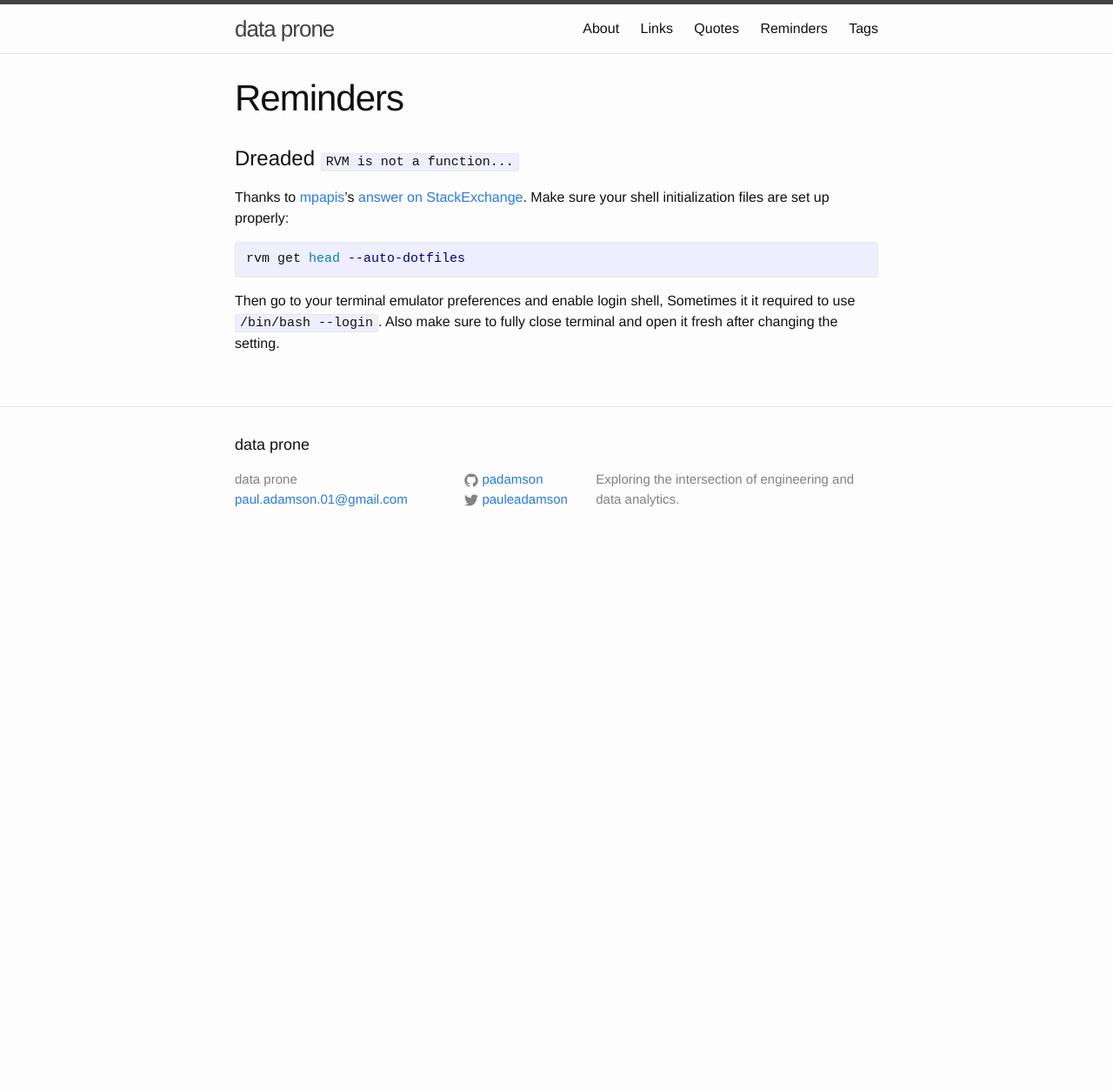
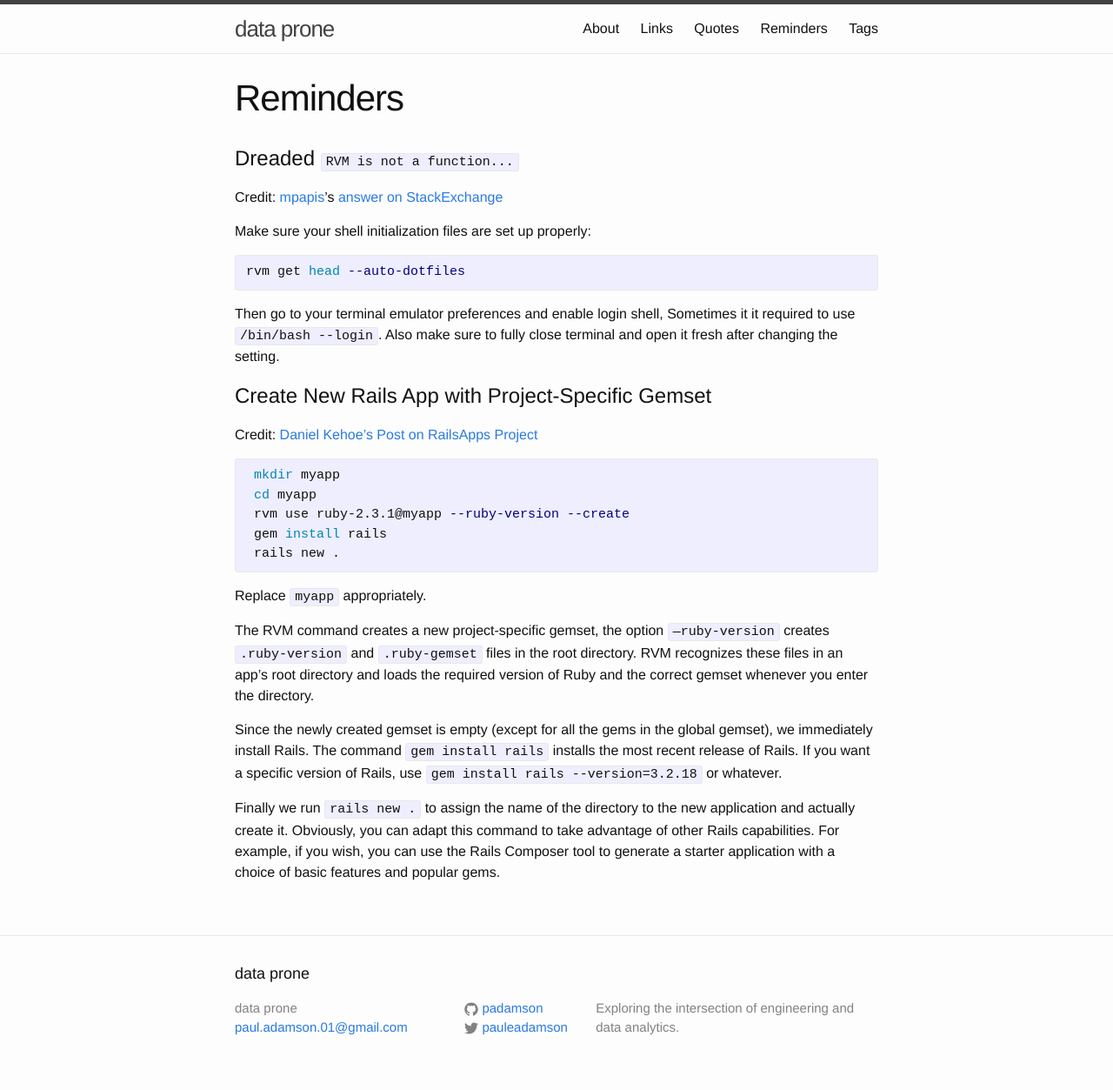
Before and after one commit to padamson/padamson.github.io, a Jekyll site: the page built from reminders.md, in a window 1280 px wide. Shown: the whole page at 87% size. Built offline with Jekyll 4.4.1, drawn with Linux system fonts in a browser that asks for light colours; before the commit the page ends 900 px from its top, so only the background shows below that.

Commit message:
Adds reminder on creating a new Rails app with custom gemset

```diff
--- a/reminders.md
+++ b/reminders.md
@@ -8,8 +8,9 @@ permalink: /reminders/
 
 # Dreaded `RVM is not a function...`
 
-Thanks to [mpapis](http://stackoverflow.com/users/497756/mpapis)'s
-[answer on StackExchange](http://stackoverflow.com/a/14289460/4257137).
+Credit: [mpapis](http://stackoverflow.com/users/497756/mpapis)'s
+[answer on StackExchange](http://stackoverflow.com/a/14289460/4257137)
+
 Make sure your shell initialization files are set up properly:
 
 {% highlight bash %}
@@ -19,3 +20,34 @@ rvm get head --auto-dotfiles
 Then go to your terminal emulator preferences and enable login shell,
 Sometimes it it required to use `/bin/bash --login`. Also make sure to fully
 close terminal and open it fresh after changing the setting.
+
+# Create New Rails App with Project-Specific Gemset
+
+Credit: [Daniel Kehoe's Post on RailsApps Project](http://railsapps.github.io/installrubyonrails-mac.html)
+
+{% highlight bash %}
+ mkdir myapp
+ cd myapp
+ rvm use ruby-2.3.1@myapp --ruby-version --create
+ gem install rails
+ rails new .
+{% endhighlight %}
+
+Replace `myapp` appropriately.
+
+The RVM command creates a new project-specific gemset, the option
+`—ruby-version` creates `.ruby-version` and `.ruby-gemset` files in the root
+directory. RVM recognizes these files in an app’s root directory and loads the
+required version of Ruby and the correct gemset whenever you enter the
+directory.
+
+Since the newly created gemset is empty (except for all the gems in the
+global gemset), we immediately install Rails. The command `gem install rails`
+installs the most recent release of Rails. If you want a specific version
+of Rails, use `gem install rails --version=3.2.18` or whatever.
+
+Finally we run `rails new .` to assign the name of the directory to the
+new application and actually create it. Obviously, you can adapt this command
+to take advantage of other Rails capabilities. For example, if you wish, you
+can use the Rails Composer tool to generate a starter application with a
+choice of basic features and popular gems.
```
